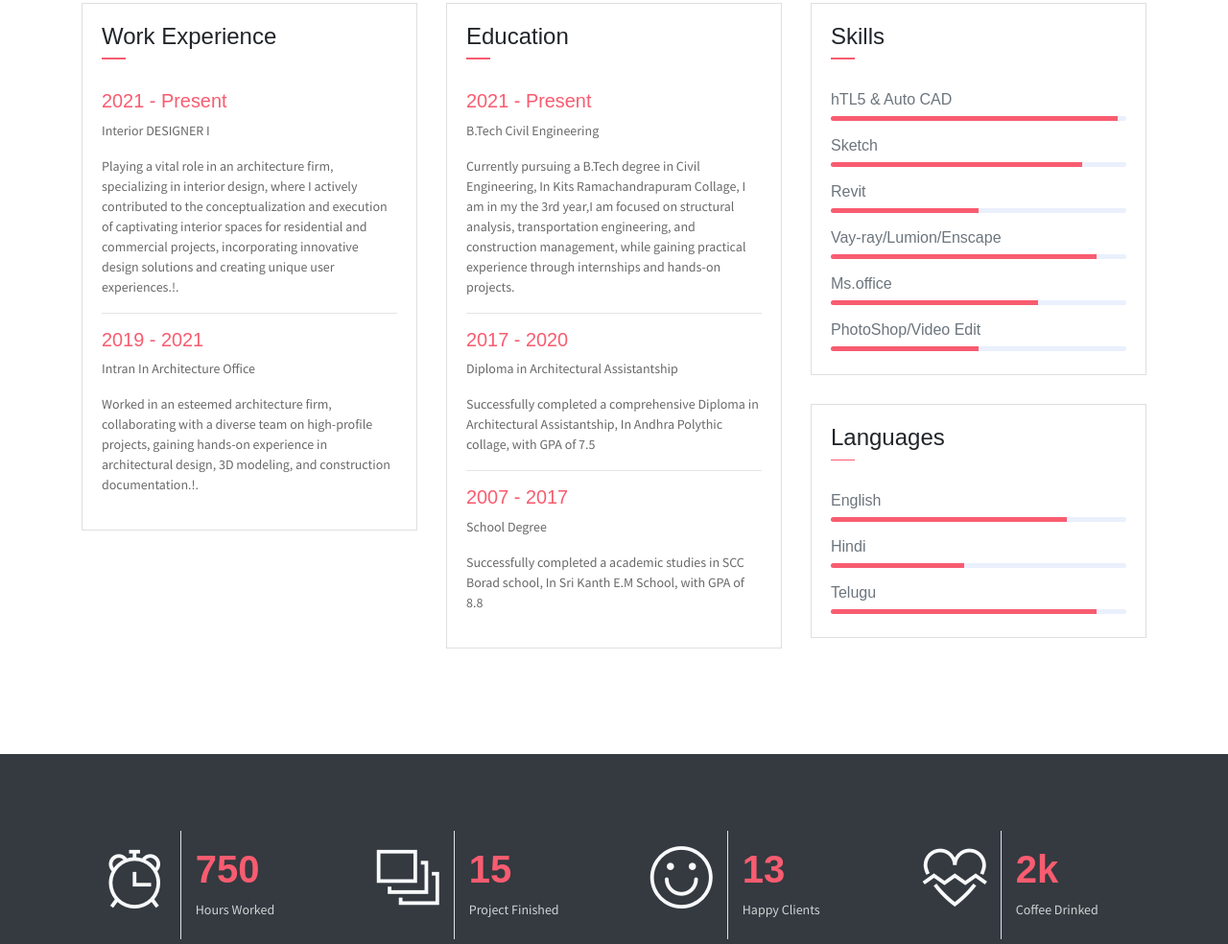
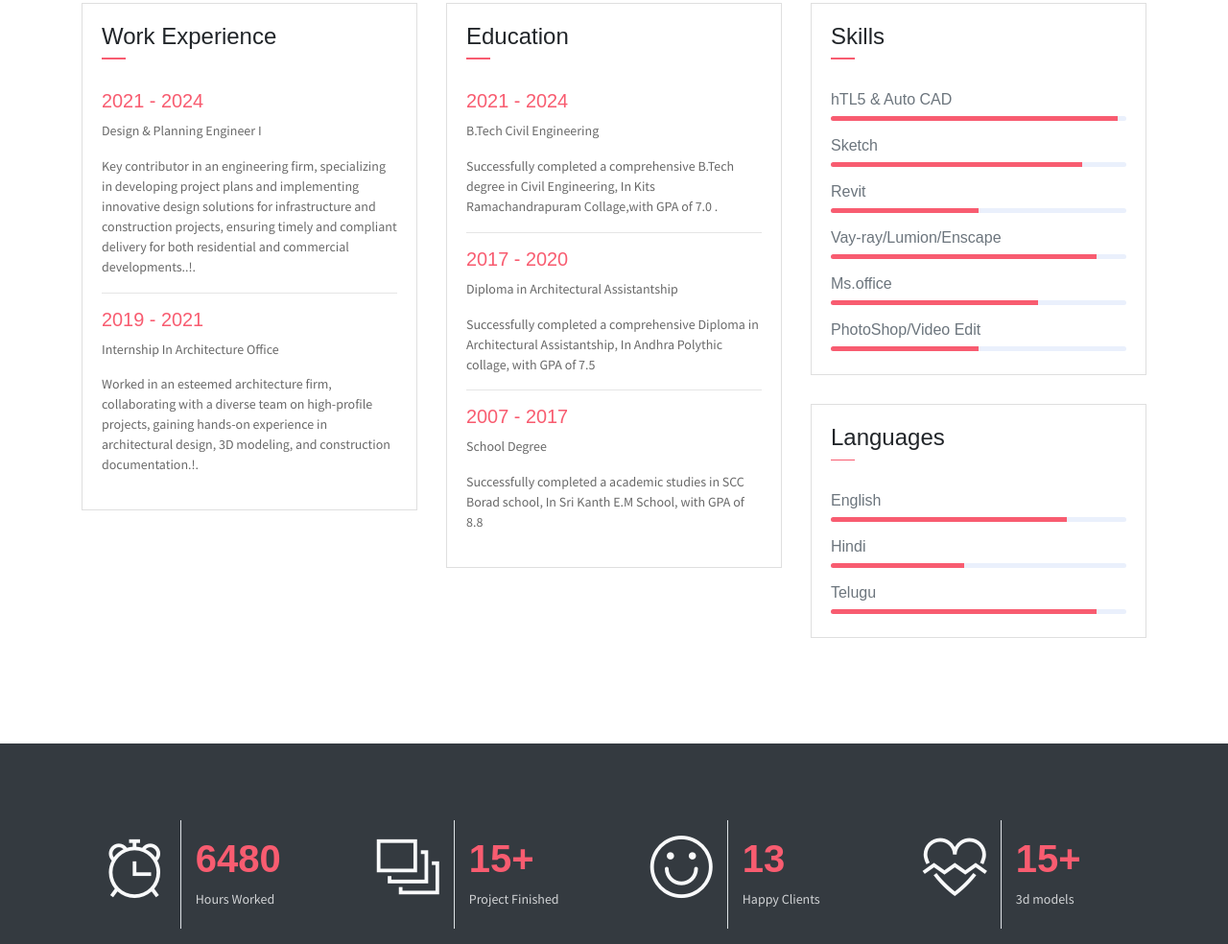
Before and after one commit to rahulajk/AjayRahu-portfolio, a plain HTML site: page index.html in a window 1280 px wide. Shown: the part 1588-2572 px from the top of the page at 96% size. Drawn offline with Linux system fonts and the light colour scheme; some packages are replaced by stand-ins of ours.

Commit message:
Update index.html

```diff
--- a/index.html
+++ b/index.html
@@ -24,8 +24,8 @@
             <div class="header-content">
                 <h4 class="header-subtitle" >Hello, I am</h4>
                 <h1 class="header-title">Ajay Rahul </h1>
-                <h6 class="header-mono" > Civil Engineer | Interral Designer | Frond end Designer  </h6>
-                <button class="btn btn-primary btn-rounded"><i class="ti-printer pr-2"></i>Print Resume</button>
+                <h6 class="header-mono" > Civil Engineer | Design & Planning Engineer | Interior Designer  </h6>
+                <button class="btn btn-primary btn-rounded"><i class="ti-printer pr-2" href="https://drive.google.com/file/d/1IhpakOl0XsplmjeIkb9NUyqSaL4_P6-B/view"></i>Print Resume</button>
             </div>
         </div>
     </header>
@@ -50,7 +50,7 @@
                     <img src="assets/imgs/avatar.jpg" alt="" class="brand-img">
                     <li class="brand-txt">
                         <h5 class="brand-title">Ajay Rahul </h5>
-                        <div class="brand-subtitle">Civil Engineer | Interior Designer | Frond end Designer</div>
+                        <div class="brand-subtitle">Civil Engineer | Design & Planning Engineer | Interior Designer</div>
                     </li>
                 </ul>
                 <ul class="navbar-nav ml-auto">
@@ -74,7 +74,7 @@
                 <span class="line mb-5"></span>
                 <h5 class="mb-3">Civil Engineer / Interior Designer In Our Lovely Earth</h5>
                 <p class="mt-20">I am a versatile professional, skilled in both Civil Engineering and Interior Design. With a strong foundation in Civil Engineering, I have expertise in structural analysis, project management, and construction oversight. Simultaneously, my passion for design led me to excel in Interior Design, where I bring creativity and functionality together to transform spaces. I specialize in creating aesthetically pleasing and functional environments for residential and commercial projects. My goal is to create spaces that not only meet structural integrity but also inspire and enhance the overall human experience within them.</p>
-                <button class="btn btn-outline-danger"><i class="icon-down-circled2 "></i>Download My CV</button>
+                <button class="btn btn-outline-danger"><i class="icon-down-circled2 " href="https://drive.google.com/file/d/1IhpakOl0XsplmjeIkb9NUyqSaL4_P6-B/view"></i>Download My CV</button>
             </div>
             <div class="col-lg-4 about-card">
                 <h3 class="font-weight-light">Personal Info</h3>
@@ -138,12 +138,12 @@
                             </div>
                         </div>
                         <div class="card-body">
-                            <h6 class="title text-danger">2021 - Present</h6>
-                            <P>Interior DESIGNER I</P>
-                            <P class="subtitle">Playing a vital role in an architecture firm, specializing in interior design, where I actively contributed to the conceptualization and execution of captivating interior spaces for residential and commercial projects, incorporating innovative design solutions and creating unique user experiences.!.</P>
+                            <h6 class="title text-danger">2021 - 2024</h6>
+                            <P>Design & Planning Engineer I</P>
+                            <P class="subtitle">Key contributor in an engineering firm, specializing in developing project plans and implementing innovative design solutions for infrastructure and construction projects, ensuring timely and compliant delivery for both residential and commercial developments..!.</P>
                             <hr>
                             <h6 class="title text-danger">2019 - 2021</h6>
-                            <P> Intran In Architecture Office </P>
+                            <P> Internship In Architecture Office </P>
                             <P class="subtitle">Worked in an esteemed architecture firm, collaborating with a diverse team on high-profile projects, gaining hands-on experience in architectural design, 3D modeling, and construction documentation.!.</P>
 
                         </div>
@@ -158,9 +158,9 @@
                             </div>
                         </div>
                         <div class="card-body">
-                            <h6 class="title text-danger">2021 - Present</h6>
+                            <h6 class="title text-danger">2021 - 2024</h6>
                             <P>B.Tech Civil Engineering</P>
-                            <P class="subtitle">Currently pursuing a B.Tech degree in Civil Engineering, In Kits Ramachandrapuram Collage, I am in my the 3rd year,I am focused on structural analysis, transportation engineering, and construction management, while gaining practical experience through internships and hands-on projects.</P>
+                            <P class="subtitle"> Successfully completed a comprehensive B.Tech degree in Civil Engineering, In Kits Ramachandrapuram Collage,with GPA of 7.0 .</P>
                             <hr>
                             <h6 class="title text-danger">2017 - 2020</h6>
                             <P>Diploma in Architectural Assistantship</P>
@@ -244,7 +244,7 @@
                             <div class="m-auto"><i class="ti-alarm-clock icon-xl"></i></div>
                         </div>
                         <div class="col-7 text-left py-3">
-                            <h1 class="text-danger font-weight-bold font40">750</h1>
+                            <h1 class="text-danger font-weight-bold font40">6480</h1>
                             <p class="text-light mb-1">Hours Worked</p>
                         </div>
                     </div>
@@ -255,7 +255,7 @@
                             <div class="m-auto"><i class="ti-layers-alt icon-xl"></i></div>
                         </div>
                         <div class="col-7 text-left py-3">
-                            <h1 class="text-danger font-weight-bold font40">15</h1>
+                            <h1 class="text-danger font-weight-bold font40">15+</h1>
                             <p class="text-light mb-1">Project Finished</p>
                         </div>
                     </div>
@@ -277,8 +277,8 @@
                             <div class="m-auto"><i class="ti-heart-broken icon-xl"></i></div>
                         </div>
                         <div class="col-7 text-left py-3">
-                            <h1 class="text-danger font-weight-bold font40">2k</h1>
-                            <p class="text-light mb-1">Coffee Drinked</p>
+                            <h1 class="text-danger font-weight-bold font40">15+</h1>
+                            <p class="text-light mb-1">3d models </p>
                         </div>
                     </div>
                 </div>
```
